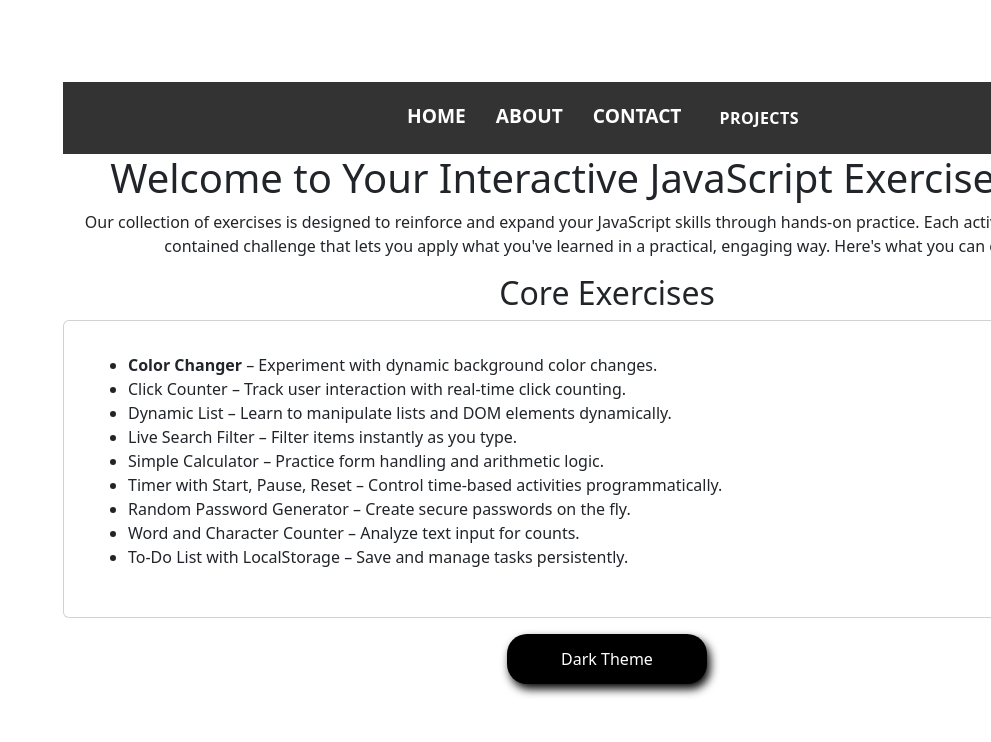
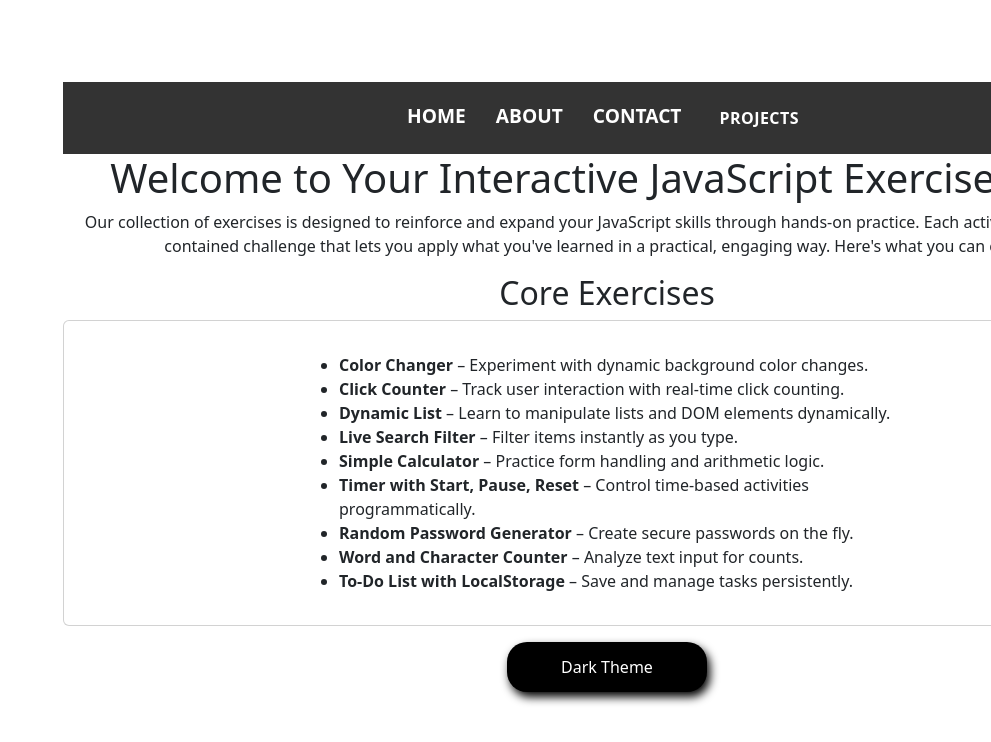
Before and after one commit to lbruster/changecolor, a React (Vite) app: page / in a window 1280 px wide. Shown: the top 742 px of the page, without its empty margins (289-1280 px from the left). Built offline with nearby package versions, Linux system fonts and the light colour scheme.

Commit message:
home text

```diff
--- a/src/components/home.tsx
+++ b/src/components/home.tsx
@@ -56,7 +56,7 @@ const Home = () => {
         <button onClick={changeColor}>Change Just Logo Color</button>
         <p>Here use the buttons to change the logo background colors</p>
         <button onClick={changeBG}>Change BG Color</button> */}
-        <ul style={{ textAlign: "left" }}>
+        <ul style={{ textAlign: "left", width: "600px", margin: "0 auto" }}>
           <li>
             {" "}
             <span style={{ fontWeight: 700 }}>Color Changer</span> – Experiment
@@ -64,32 +64,49 @@ const Home = () => {
           </li>
           <li>
             {" "}
-            Click Counter – Track user interaction with real-time click
-            counting.
+            <span style={{ fontWeight: 700 }}>Click Counter</span> – Track user
+            interaction with real-time click counting.
           </li>
           <li>
             {" "}
-            Dynamic List – Learn to manipulate lists and DOM elements
-            dynamically.
-          </li>
-          <li> Live Search Filter – Filter items instantly as you type. </li>
-          <li>
-            {" "}
-            Simple Calculator – Practice form handling and arithmetic logic.
+            <span style={{ fontWeight: 700 }}>Dynamic List</span> – Learn to
+            manipulate lists and DOM elements dynamically.
           </li>
           <li>
             {" "}
-            Timer with Start, Pause, Reset – Control time-based activities
-            programmatically.
+            <span style={{ fontWeight: 700 }}>Live Search Filter</span> – Filter
+            items instantly as you type.{" "}
           </li>
           <li>
             {" "}
-            Random Password Generator – Create secure passwords on the fly.
+            <span style={{ fontWeight: 700 }}>Simple Calculator</span> –
+            Practice form handling and arithmetic logic.
           </li>
-          <li> Word and Character Counter – Analyze text input for counts.</li>
           <li>
             {" "}
-            To-Do List with LocalStorage – Save and manage tasks persistently.
+            <span style={{ fontWeight: 700 }}>
+              Timer with Start, Pause, Reset
+            </span>{" "}
+            – Control time-based activities programmatically.
+          </li>
+          <li>
+            {" "}
+            <span style={{ fontWeight: 700 }}>Random Password Generator</span> –
+            Create secure passwords on the fly.
+          </li>
+          <li>
+            {" "}
+            <span style={{ fontWeight: 700 }}>
+              Word and Character Counter
+            </span>{" "}
+            – Analyze text input for counts.
+          </li>
+          <li>
+            {" "}
+            <span style={{ fontWeight: 700 }}>
+              To-Do List with LocalStorage
+            </span>{" "}
+            – Save and manage tasks persistently.
           </li>
         </ul>
       </div>
```
